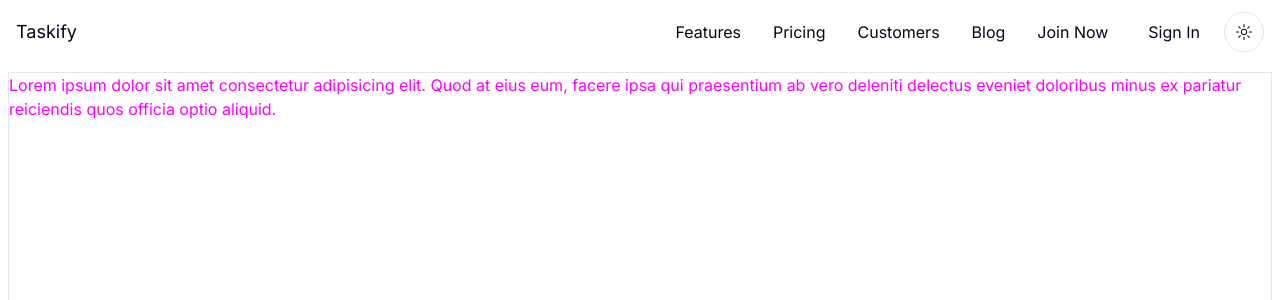
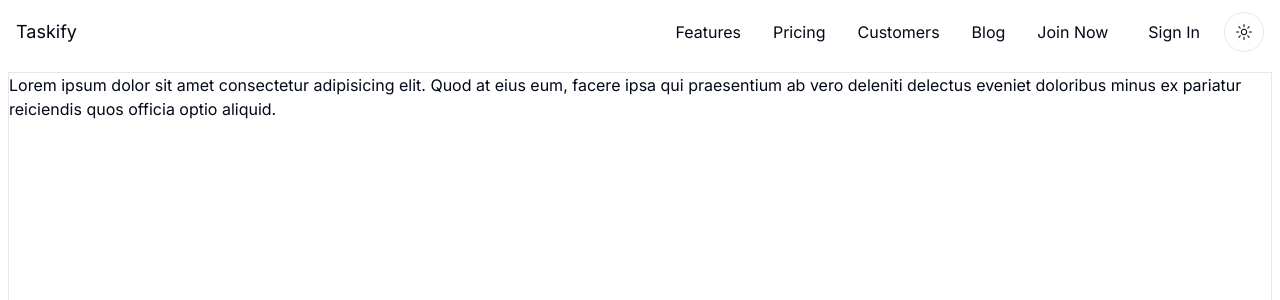
Before and after one commit to akladyous/taskify, a Next.js app: page / in a window 1280 px wide. Shown: the top 300 px of the page. Built offline with nearby package versions, Linux system fonts and the light colour scheme; no server answers.

Commit message:
Untracked files on taskify

```diff
--- a/src/app/page.tsx
+++ b/src/app/page.tsx
@@ -4,7 +4,7 @@ import { UserButton } from '@clerk/nextjs';
 export default function Home() {
   return (
     <div className='h-[2048px] border m-2'>
-      <p className='' style={{ color: 'fuchsia' }}>
+      <p className='' style={{}}>
         Lorem ipsum dolor sit amet consectetur adipisicing elit. Quod at eius eum, facere ipsa qui
         praesentium ab vero deleniti delectus eveniet doloribus minus ex pariatur reiciendis quos
         officia optio aliquid.
```
